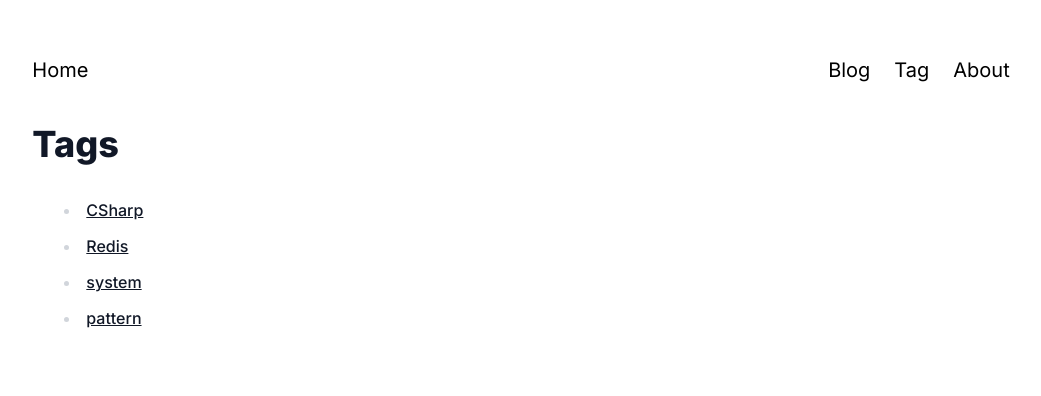
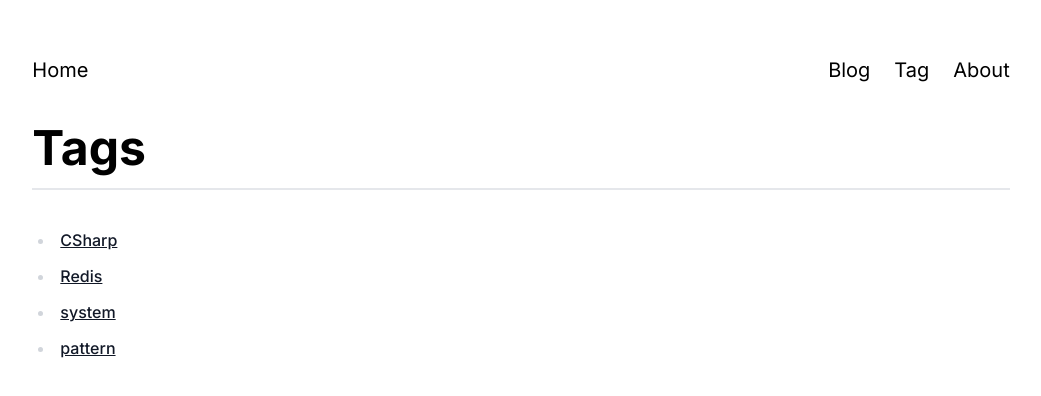
Before and after one commit to shandeming/shineee_blog, a Next.js app: page /tag in a window 1280 px wide. Shown: the top 396 px of the page, without its empty margins (119-1160 px from the left). Built offline with nearby package versions, Linux system fonts and the light colour scheme.

Commit message:
Refactor Tag page to improve UI and add tags to posts

```diff
--- a/src/app/tag/page.tsx
+++ b/src/app/tag/page.tsx
@@ -6,9 +6,12 @@ const Tag = () => {
     .flat()
     .filter((tag, index, self) => self.indexOf(tag) === index);
   return (
+    <>
+      <div className="border-b-2 pb-4">
+        <h1 className="text-5xl font-bold">Tags</h1>
+      </div>
       <div className="prose">
-      <h1>Tags</h1>
-      <ul>
+        <ul className="inline">
           {tags.map((tag) => (
             <li key={tag}>
               <a href={`/tag/${tag}`}>{tag}</a>
@@ -16,6 +19,7 @@ const Tag = () => {
           ))}
         </ul>
       </div>
+    </>
   );
 };
 
```
Lines whose indentation alone changed are shown as unchanged.
